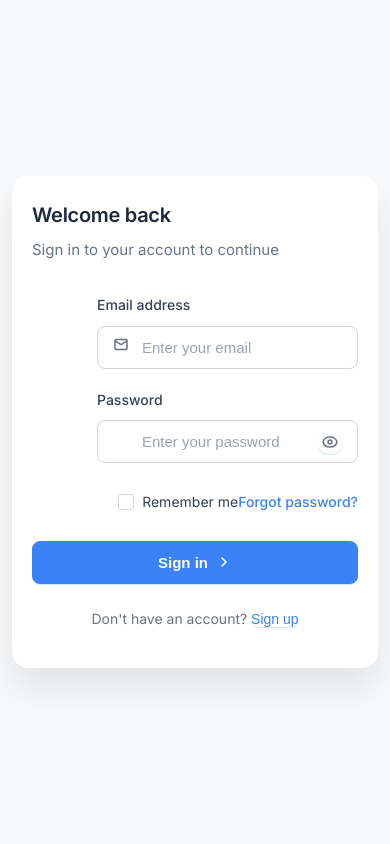
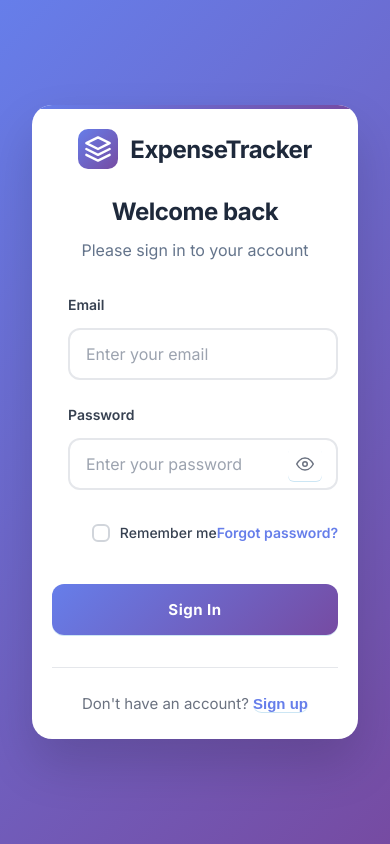
Before and after one commit to Muhanad-DEV/expense-tracker, a website: page public/login.html in a window 390 px wide. Drawn offline with Linux system fonts and the light colour scheme; no server answers.

Commit message:
Complete UI redesign - professional login page
🎨 Major UI Improvements:
- Beautiful gradient background with professional card design
- Clean logo with brand identity and proper spacing
- Modern input fields with better focus states and animations
- Professional button with gradient and hover effects
- Improved typography and visual hierarchy

✨ Design Features:
- Centered card layout with subtle shadow and rounded corners
- Gradient accent bar at top of card
- Smooth animations and micro-interactions
- Better color scheme with consistent branding
- Professional spacing and alignment

🔧 Technical Enhancements:
- Cleaner HTML structure with semantic elements
- Improved CSS with better organization
- Enhanced responsive design for all devices
- Better accessibility with proper focus states
- Smooth transitions and hover effects

📱 Responsive Design:
- Mobile-first approach with proper scaling
- Touch-friendly button sizes
- Optimized spacing for different screen sizes
- Better typography scaling

The login page now has a professional, modern design that looks like it was built by an expert UI/UX developer with attention to detail, proper spacing, and beautiful visual effects.

```diff
--- a/public/login.html
+++ b/public/login.html
@@ -8,113 +8,107 @@
   <link href="https://fonts.googleapis.com/css2?family=Inter:wght@300;400;500;600;700&display=swap" rel="stylesheet">
 </head>
 <body class="auth-body">
-  <div class="auth-wrapper">
-    <!-- Centered Form Container -->
-    <div class="auth-center-panel">
-      <div class="auth-form-container">
-
+  <div class="auth-container">
+    <div class="login-card">
       <!-- Login Form -->
       <div id="login-section" class="auth-section">
-          <div class="form-header">
+        <div class="login-header">
+          <div class="logo">
+            <div class="logo-icon">
+              <svg width="28" height="28" viewBox="0 0 24 24" fill="none">
+                <path d="M12 2L2 7L12 12L22 7L12 2Z" stroke="currentColor" stroke-width="2" stroke-linecap="round" stroke-linejoin="round"/>
+                <path d="M2 17L12 22L22 17" stroke="currentColor" stroke-width="2" stroke-linecap="round" stroke-linejoin="round"/>
+                <path d="M2 12L12 17L22 12" stroke="currentColor" stroke-width="2" stroke-linecap="round" stroke-linejoin="round"/>
+              </svg>
+            </div>
+            <h1>ExpenseTracker</h1>
+          </div>
           <h2>Welcome back</h2>
-            <p>Sign in to your account to continue</p>
+          <p>Please sign in to your account</p>
         </div>
 
-          <form id="login-form" class="auth-form">
-            <div class="form-group">
-              <label for="login-email">Email address</label>
-              <div class="input-wrapper">
+        <form id="login-form" class="login-form">
+          <div class="input-group">
+            <label for="login-email">Email</label>
+            <div class="input-container">
               <input type="email" id="login-email" name="email" placeholder="Enter your email" required>
-                <div class="input-icon">
-                  <svg width="16" height="16" viewBox="0 0 16 16" fill="none">
-                    <path d="M2.5 4.5L8 8L13.5 4.5" stroke="currentColor" stroke-width="1.5" stroke-linecap="round" stroke-linejoin="round"/>
-                    <rect x="2" y="3" width="12" height="10" rx="1" stroke="currentColor" stroke-width="1.5"/>
-                  </svg>
-                </div>
             </div>
           </div>
 
-            <div class="form-group">
+          <div class="input-group">
             <label for="login-password">Password</label>
-              <div class="input-wrapper">
+            <div class="input-container">
               <input type="password" id="login-password" name="password" placeholder="Enter your password" required>
               <button type="button" class="password-toggle" id="login-password-toggle">
-                  <svg width="16" height="16" viewBox="0 0 16 16" fill="none">
-                    <path d="M8 3C4.5 3 1.73 5.11 1 8C1.73 10.89 4.5 13 8 13C11.5 13 14.27 10.89 15 8C14.27 5.11 11.5 3 8 3Z" stroke="currentColor" stroke-width="1.5"/>
-                    <circle cx="8" cy="8" r="2" stroke="currentColor" stroke-width="1.5"/>
+                <svg width="18" height="18" viewBox="0 0 24 24" fill="none">
+                  <path d="M1 12S5 4 12 4S23 12 23 12S19 20 12 20S1 12 1 12Z" stroke="currentColor" stroke-width="2"/>
+                  <circle cx="12" cy="12" r="3" stroke="currentColor" stroke-width="2"/>
                 </svg>
               </button>
             </div>
           </div>
 
           <div class="form-options">
-              <label class="checkbox-container">
+            <label class="remember-me">
               <input type="checkbox" id="remember-me">
               <span class="checkmark"></span>
               Remember me
             </label>
-              <a href="#" class="forgot-password">Forgot password?</a>
+            <a href="#" class="forgot-link">Forgot password?</a>
           </div>
 
-            <button type="submit" class="auth-btn primary-btn">
-              <span>Sign in</span>
-              <svg width="16" height="16" viewBox="0 0 16 16" fill="none">
-                <path d="M6 12L10 8L6 4" stroke="currentColor" stroke-width="1.5" stroke-linecap="round" stroke-linejoin="round"/>
-              </svg>
+          <button type="submit" class="login-btn">
+            Sign In
           </button>
 
           <p id="login-error" class="error-message" role="alert" aria-live="polite"></p>
         </form>
 
-
-          <p class="auth-switch">
-            Don't have an account?
-            <button type="button" id="show-register" class="link-btn">Sign up</button>
-          </p>
+        <div class="signup-link">
+          <p>Don't have an account? <button type="button" id="show-register" class="link-btn">Sign up</button></p>
+        </div>
       </div>
 
       <!-- Register Form -->
       <div id="register-section" class="auth-section" style="display: none;">
-          <div class="form-header">
+        <div class="login-header">
+          <div class="logo">
+            <div class="logo-icon">
+              <svg width="28" height="28" viewBox="0 0 24 24" fill="none">
+                <path d="M12 2L2 7L12 12L22 7L12 2Z" stroke="currentColor" stroke-width="2" stroke-linecap="round" stroke-linejoin="round"/>
+                <path d="M2 17L12 22L22 17" stroke="currentColor" stroke-width="2" stroke-linecap="round" stroke-linejoin="round"/>
+                <path d="M2 12L12 17L22 12" stroke="currentColor" stroke-width="2" stroke-linecap="round" stroke-linejoin="round"/>
+              </svg>
+            </div>
+            <h1>ExpenseTracker</h1>
+          </div>
           <h2>Create your account</h2>
-            <p>Get started with expense tracking today</p>
+          <p>Get started with expense tracking</p>
         </div>
 
-          <form id="register-form" class="auth-form">
-            <div class="form-group">
-              <label for="register-name">Full name</label>
-              <div class="input-wrapper">
+        <form id="register-form" class="login-form">
+          <div class="input-group">
+            <label for="register-name">Full Name</label>
+            <div class="input-container">
               <input type="text" id="register-name" name="name" placeholder="Enter your full name" required>
-                <div class="input-icon">
-                  <svg width="16" height="16" viewBox="0 0 16 16" fill="none">
-                    <path d="M8 8C9.65685 8 11 6.65685 11 5C11 3.34315 9.65685 2 8 2C6.34315 2 5 3.34315 5 5C5 6.65685 6.34315 8 8 8Z" stroke="currentColor" stroke-width="1.5"/>
-                    <path d="M2 14C2 11.7909 3.79086 10 6 10H10C12.2091 10 14 11.7909 14 14" stroke="currentColor" stroke-width="1.5" stroke-linecap="round"/>
-                  </svg>
-                </div>
             </div>
           </div>
 
-            <div class="form-group">
-              <label for="register-email">Email address</label>
-              <div class="input-wrapper">
+          <div class="input-group">
+            <label for="register-email">Email</label>
+            <div class="input-container">
               <input type="email" id="register-email" name="email" placeholder="Enter your email" required>
-                <div class="input-icon">
-                  <svg width="16" height="16" viewBox="0 0 16 16" fill="none">
-                    <path d="M2.5 4.5L8 8L13.5 4.5" stroke="currentColor" stroke-width="1.5" stroke-linecap="round" stroke-linejoin="round"/>
-                    <rect x="2" y="3" width="12" height="10" rx="1" stroke="currentColor" stroke-width="1.5"/>
-                  </svg>
-                </div>
             </div>
           </div>
 
-            <div class="form-group">
+          <div class="input-group">
             <label for="register-password">Password</label>
-              <div class="input-wrapper">
+            <div class="input-container">
               <input type="password" id="register-password" name="password" placeholder="Create a password" required minlength="6">
               <button type="button" class="password-toggle" id="register-password-toggle">
-                  <svg width="16" height="16" viewBox="0 0 16 16" fill="none">
-                    <path d="M8 3C4.5 3 1.73 5.11 1 8C1.73 10.89 4.5 13 8 13C11.5 13 14.27 10.89 15 8C14.27 5.11 11.5 3 8 3Z" stroke="currentColor" stroke-width="1.5"/>
-                    <circle cx="8" cy="8" r="2" stroke="currentColor" stroke-width="1.5"/>
+                <svg width="18" height="18" viewBox="0 0 24 24" fill="none">
+                  <path d="M1 12S5 4 12 4S23 12 23 12S19 20 12 20S1 12 1 12Z" stroke="currentColor" stroke-width="2"/>
+                  <circle cx="12" cy="12" r="3" stroke="currentColor" stroke-width="2"/>
                 </svg>
               </button>
             </div>
@@ -126,42 +120,36 @@
             </div>
           </div>
 
-            <div class="form-group">
-              <label for="register-confirm">Confirm password</label>
-              <div class="input-wrapper">
+          <div class="input-group">
+            <label for="register-confirm">Confirm Password</label>
+            <div class="input-container">
               <input type="password" id="register-confirm" name="confirmPassword" placeholder="Confirm your password" required>
               <button type="button" class="password-toggle" id="register-confirm-toggle">
-                  <svg width="16" height="16" viewBox="0 0 16 16" fill="none">
-                    <path d="M8 3C4.5 3 1.73 5.11 1 8C1.73 10.89 4.5 13 8 13C11.5 13 14.27 10.89 15 8C14.27 5.11 11.5 3 8 3Z" stroke="currentColor" stroke-width="1.5"/>
-                    <circle cx="8" cy="8" r="2" stroke="currentColor" stroke-width="1.5"/>
+                <svg width="18" height="18" viewBox="0 0 24 24" fill="none">
+                  <path d="M1 12S5 4 12 4S23 12 23 12S19 20 12 20S1 12 1 12Z" stroke="currentColor" stroke-width="2"/>
+                  <circle cx="12" cy="12" r="3" stroke="currentColor" stroke-width="2"/>
                 </svg>
               </button>
             </div>
           </div>
 
           <div class="form-options">
-              <label class="checkbox-container">
+            <label class="remember-me">
               <input type="checkbox" id="terms-agreement" required>
               <span class="checkmark"></span>
               I agree to the <a href="#" class="terms-link">Terms of Service</a> and <a href="#" class="terms-link">Privacy Policy</a>
             </label>
           </div>
 
-            <button type="submit" class="auth-btn primary-btn">
-              <span>Create account</span>
-              <svg width="16" height="16" viewBox="0 0 16 16" fill="none">
-                <path d="M8 2V14M2 8H14" stroke="currentColor" stroke-width="1.5" stroke-linecap="round"/>
-              </svg>
+          <button type="submit" class="login-btn">
+            Create Account
           </button>
 
           <p id="register-error" class="error-message" role="alert" aria-live="polite"></p>
         </form>
 
-
-          <p class="auth-switch">
-            Already have an account?
-            <button type="button" id="show-login" class="link-btn">Sign in</button>
-          </p>
+        <div class="signup-link">
+          <p>Already have an account? <button type="button" id="show-login" class="link-btn">Sign in</button></p>
         </div>
       </div>
     </div>
--- a/public/styles.css
+++ b/public/styles.css
@@ -109,107 +109,133 @@ tbody tr:hover { background: #eef6ff; }
   margin: 0;
   padding: 0;
   font-family: 'Inter', -apple-system, BlinkMacSystemFont, 'Segoe UI', Roboto, sans-serif;
-  background: #f8fafc;
+  background: linear-gradient(135deg, #667eea 0%, #764ba2 100%);
   min-height: 100vh;
-  overflow-x: hidden;
-}
-
-.auth-wrapper {
   display: flex;
   align-items: center;
   justify-content: center;
-  min-height: 100vh;
   padding: 20px;
 }
 
-/* Centered Panel - Form */
-.auth-center-panel {
+.auth-container {
   width: 100%;
-  max-width: 450px;
-  background: white;
-  border-radius: 16px;
-  box-shadow: 0 20px 40px rgba(0, 0, 0, 0.1);
-  padding: 40px;
+  max-width: 420px;
 }
 
-.auth-form-container {
-  width: 100%;
+.login-card {
+  background: white;
+  border-radius: 20px;
+  box-shadow: 0 25px 50px rgba(0, 0, 0, 0.15);
+  padding: 40px;
+  position: relative;
+  overflow: hidden;
 }
 
-/* Form Header */
-.form-header {
+.login-card::before {
+  content: '';
+  position: absolute;
+  top: 0;
+  left: 0;
+  right: 0;
+  height: 4px;
+  background: linear-gradient(90deg, #667eea, #764ba2);
+}
+
+/* Login Header */
+.login-header {
+  text-align: center;
   margin-bottom: 32px;
 }
 
-.form-header h2 {
-  font-size: 24px;
-  margin: 0 0 8px 0;
-  color: #1e293b;
-  font-weight: 600;
-  letter-spacing: -0.3px;
+.logo {
+  display: flex;
+  align-items: center;
+  justify-content: center;
+  gap: 12px;
+  margin-bottom: 24px;
 }
 
-.form-header p {
+.logo-icon {
+  width: 40px;
+  height: 40px;
+  background: linear-gradient(135deg, #667eea, #764ba2);
+  border-radius: 10px;
+  display: flex;
+  align-items: center;
+  justify-content: center;
+  color: white;
+}
+
+.logo h1 {
+  font-size: 24px;
+  font-weight: 700;
+  color: #1e293b;
+  margin: 0;
+  letter-spacing: -0.5px;
+}
+
+.login-header h2 {
+  font-size: 28px;
+  font-weight: 700;
+  color: #1e293b;
+  margin: 0 0 8px 0;
+  letter-spacing: -0.5px;
+}
+
+.login-header p {
   color: #64748b;
   margin: 0;
-  font-size: 15px;
+  font-size: 16px;
   line-height: 1.5;
 }
 
 /* Form Styles */
-.auth-form {
+.login-form {
   display: flex;
   flex-direction: column;
-  gap: 20px;
+  gap: 24px;
 }
 
-.form-group {
+.input-group {
   display: flex;
   flex-direction: column;
-  gap: 6px;
+  gap: 8px;
 }
 
-.form-group label {
-  font-weight: 500;
+.input-group label {
+  font-weight: 600;
   color: #374151;
   font-size: 14px;
   margin-bottom: 4px;
 }
 
-.input-wrapper {
+.input-container {
   position: relative;
 }
 
-.form-group input {
+.input-group input {
   width: 100%;
-  padding: 12px 16px 12px 44px;
-  border: 1px solid #d1d5db;
-  border-radius: 8px;
-  font-size: 15px;
-  transition: all 0.2s ease;
+  padding: 16px 20px;
+  border: 2px solid #e5e7eb;
+  border-radius: 12px;
+  font-size: 16px;
+  transition: all 0.3s ease;
   background: #ffffff;
   color: #111827;
   box-sizing: border-box;
+  font-family: inherit;
 }
 
-.form-group input:focus {
+.input-group input:focus {
   outline: none;
-  border-color: #3b82f6;
-  box-shadow: 0 0 0 3px rgba(59, 130, 246, 0.1);
+  border-color: #667eea;
+  box-shadow: 0 0 0 4px rgba(102, 126, 234, 0.1);
+  transform: translateY(-1px);
 }
 
-.form-group input::placeholder {
+.input-group input::placeholder {
   color: #9ca3af;
-  font-size: 15px;
-}
-
-.input-icon {
-  position: absolute;
-  left: 16px;
-  top: 50%;
-  transform: translateY(-50%);
-  color: #6b7280;
-  pointer-events: none;
+  font-size: 16px;
 }
 
 /* Password Toggle */
@@ -222,15 +248,17 @@ tbody tr:hover { background: #eef6ff; }
   border: none;
   color: #6b7280;
   cursor: pointer;
-  padding: 4px;
-  transition: color 0.2s;
+  padding: 8px;
+  transition: all 0.2s ease;
   display: flex;
   align-items: center;
   justify-content: center;
+  border-radius: 6px;
 }
 
 .password-toggle:hover {
-  color: #374151;
+  color: #667eea;
+  background: rgba(102, 126, 234, 0.1);
 }
 
 /* Password Strength */
@@ -268,94 +296,103 @@ tbody tr:hover { background: #eef6ff; }
   display: flex;
   justify-content: space-between;
   align-items: center;
-  margin: 8px 0;
+  margin: 8px 0 16px 0;
 }
 
-.checkbox-container {
+.remember-me {
   display: flex;
   align-items: center;
-  gap: 8px;
+  gap: 10px;
   cursor: pointer;
   font-size: 14px;
   color: #374151;
+  font-weight: 500;
 }
 
-.checkbox-container input[type="checkbox"] {
+.remember-me input[type="checkbox"] {
   display: none;
 }
 
 .checkmark {
-  width: 16px;
-  height: 16px;
-  border: 1px solid #d1d5db;
-  border-radius: 4px;
+  width: 18px;
+  height: 18px;
+  border: 2px solid #d1d5db;
+  border-radius: 6px;
   position: relative;
-  transition: all 0.2s;
+  transition: all 0.3s ease;
   background: white;
 }
 
-.checkbox-container input[type="checkbox"]:checked + .checkmark {
-  background: #3b82f6;
-  border-color: #3b82f6;
+.remember-me input[type="checkbox"]:checked + .checkmark {
+  background: #667eea;
+  border-color: #667eea;
 }
 
-.checkbox-container input[type="checkbox"]:checked + .checkmark::after {
+.remember-me input[type="checkbox"]:checked + .checkmark::after {
   content: '✓';
   position: absolute;
   top: 50%;
   left: 50%;
   transform: translate(-50%, -50%);
   color: white;
-  font-size: 10px;
-  font-weight: 600;
+  font-size: 12px;
+  font-weight: 700;
 }
 
-.forgot-password {
-  color: #3b82f6;
+.forgot-link {
+  color: #667eea;
   text-decoration: none;
   font-size: 14px;
-  font-weight: 500;
-  transition: color 0.2s;
+  font-weight: 600;
+  transition: all 0.2s ease;
 }
 
-.forgot-password:hover {
-  color: #2563eb;
+.forgot-link:hover {
+  color: #764ba2;
+  text-decoration: underline;
 }
 
-/* Buttons */
-.auth-btn {
+/* Login Button */
+.login-btn {
   width: 100%;
-  padding: 12px 16px;
+  padding: 18px 24px;
   border: none;
-  border-radius: 8px;
-  font-size: 15px;
-  font-weight: 600;
+  border-radius: 12px;
+  font-size: 16px;
+  font-weight: 700;
   cursor: pointer;
-  transition: all 0.2s ease;
-  display: flex;
-  align-items: center;
-  justify-content: center;
-  gap: 8px;
+  transition: all 0.3s ease;
+  background: linear-gradient(135deg, #667eea, #764ba2);
+  color: white;
   position: relative;
   overflow: hidden;
+  font-family: inherit;
+  letter-spacing: 0.5px;
 }
 
-.primary-btn {
-  background: #3b82f6;
-  color: white;
-  border: 1px solid #3b82f6;
+.login-btn:hover {
+  transform: translateY(-2px);
+  box-shadow: 0 10px 25px rgba(102, 126, 234, 0.4);
 }
 
-.primary-btn:hover {
-  background: #2563eb;
-  border-color: #2563eb;
-  transform: translateY(-1px);
-  box-shadow: 0 4px 12px rgba(59, 130, 246, 0.3);
+.login-btn:active {
+  transform: translateY(0);
+  box-shadow: 0 5px 15px rgba(102, 126, 234, 0.3);
 }
 
-.primary-btn:active {
-  transform: translateY(0);
-  box-shadow: 0 2px 4px rgba(59, 130, 246, 0.3);
+.login-btn::before {
+  content: '';
+  position: absolute;
+  top: 0;
+  left: -100%;
+  width: 100%;
+  height: 100%;
+  background: linear-gradient(90deg, transparent, rgba(255, 255, 255, 0.2), transparent);
+  transition: left 0.5s;
+}
+
+.login-btn:hover::before {
+  left: 100%;
 }
 
 /* Social Login */
@@ -424,28 +461,34 @@ tbody tr:hover { background: #eef6ff; }
   color: #374151;
 }
 
-/* Auth Switch */
-.auth-switch {
+/* Signup Link */
+.signup-link {
   text-align: center;
-  margin-top: 24px;
+  margin-top: 32px;
+  padding-top: 24px;
+  border-top: 1px solid #e5e7eb;
+}
+
+.signup-link p {
   color: #6b7280;
-  font-size: 14px;
+  font-size: 15px;
+  margin: 0;
 }
 
 .link-btn {
   background: none;
   border: none;
-  color: #3b82f6;
+  color: #667eea;
   cursor: pointer;
   text-decoration: none;
   font-size: inherit;
   padding: 0;
-  font-weight: 500;
-  transition: color 0.2s;
+  font-weight: 700;
+  transition: all 0.2s ease;
 }
 
 .link-btn:hover {
-  color: #2563eb;
+  color: #764ba2;
   text-decoration: underline;
 }
 
@@ -459,6 +502,8 @@ tbody tr:hover { background: #eef6ff; }
   background: #fef2f2;
   border: 1px solid #fecaca;
   border-radius: 8px;
+  text-align: center;
+  font-weight: 500;
 }
 
 .error-message.show {
@@ -467,38 +512,48 @@ tbody tr:hover { background: #eef6ff; }
 
 /* Terms Links */
 .terms-link {
-  color: #3b82f6;
+  color: #667eea;
   text-decoration: none;
-  transition: color 0.2s;
+  transition: all 0.2s ease;
+  font-weight: 600;
 }
 
 .terms-link:hover {
-  color: #2563eb;
+  color: #764ba2;
   text-decoration: underline;
 }
 
 /* Responsive Design */
 @media (max-width: 768px) {
-  .auth-wrapper {
+  .auth-container {
     padding: 16px;
   }
 
-  .auth-center-panel {
+  .login-card {
     padding: 32px 24px;
-    max-width: 100%;
   }
 }
 
 @media (max-width: 480px) {
-  .auth-wrapper {
+  .auth-container {
     padding: 12px;
   }
 
-  .auth-center-panel {
+  .login-card {
     padding: 24px 20px;
   }
 
-  .form-header h2 {
-    font-size: 20px;
+  .login-header h2 {
+    font-size: 24px;
+  }
+
+  .input-group input {
+    padding: 14px 16px;
+    font-size: 16px;
+  }
+
+  .login-btn {
+    padding: 16px 20px;
+    font-size: 15px;
   }
 }
```
Also changed, not shown: 2 other files. Lines whose indentation alone changed are shown as unchanged.
